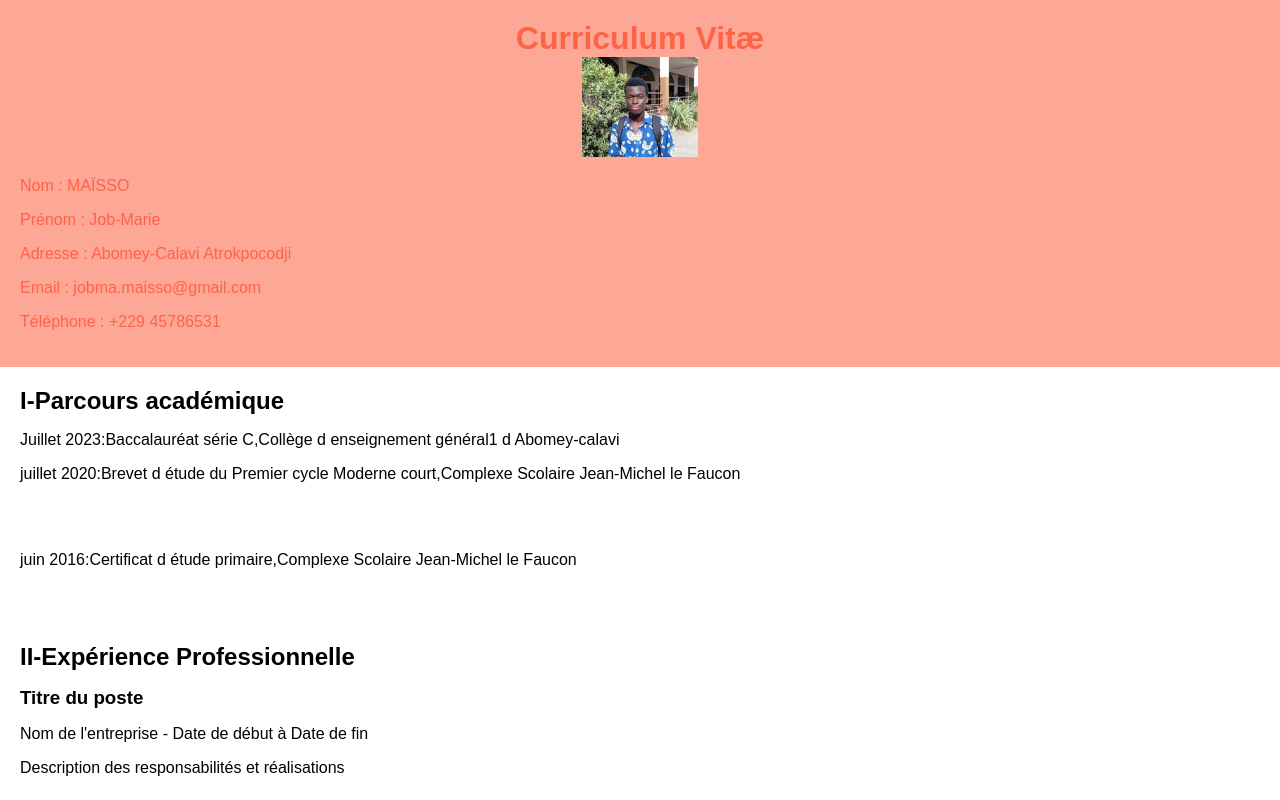
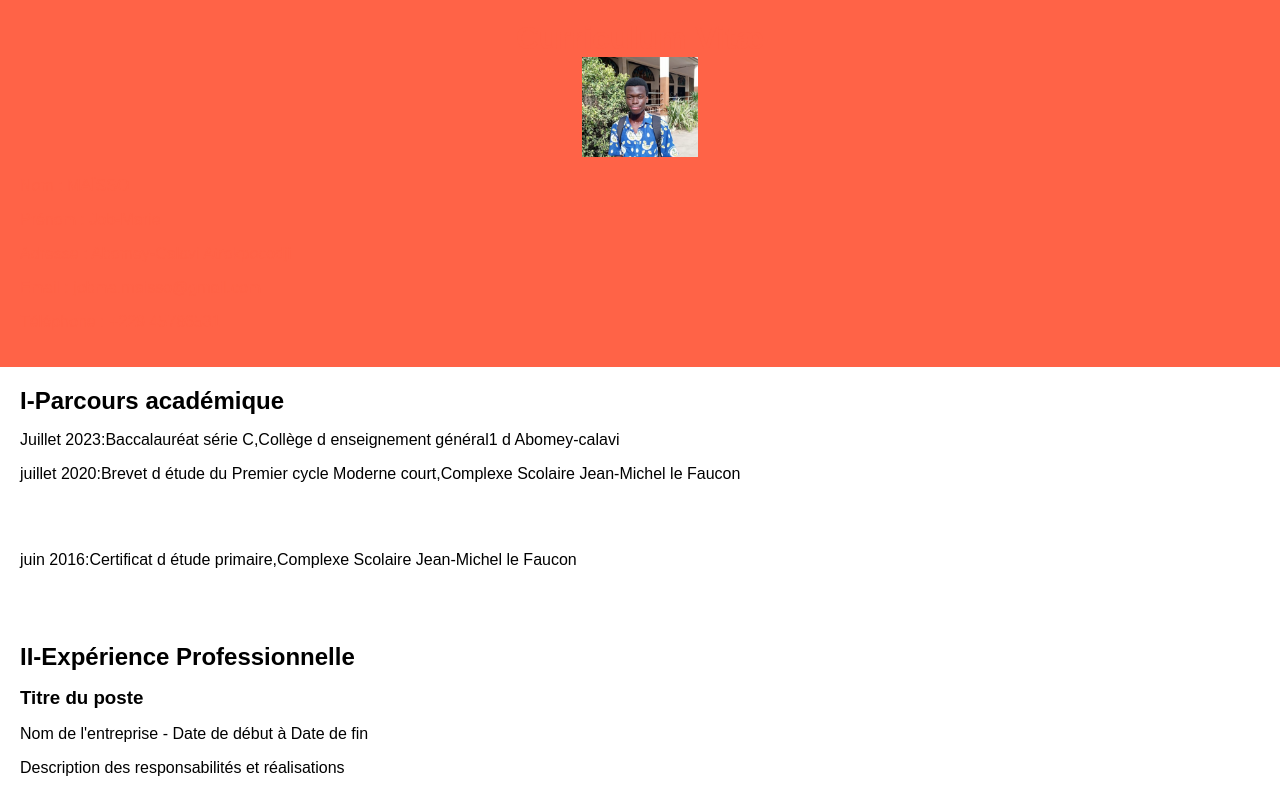
Before and after one commit to Job-Marie/Job-Marie-FrameTP, a plain HTML site: page curriculum vitae.html in a window 1280 px wide. Shown: the top 800 px of the page. Drawn offline with Linux system fonts and the light colour scheme.

Commit message:
Update curriculum vitae.html

```diff
--- a/curriculum vitae.html
+++ b/curriculum vitae.html
@@ -15,7 +15,7 @@
         }
 
         header {
-            background-color: #fda797;
+            background-color: tomato;
             color: tomato;
             padding: 20px;
         }
```
